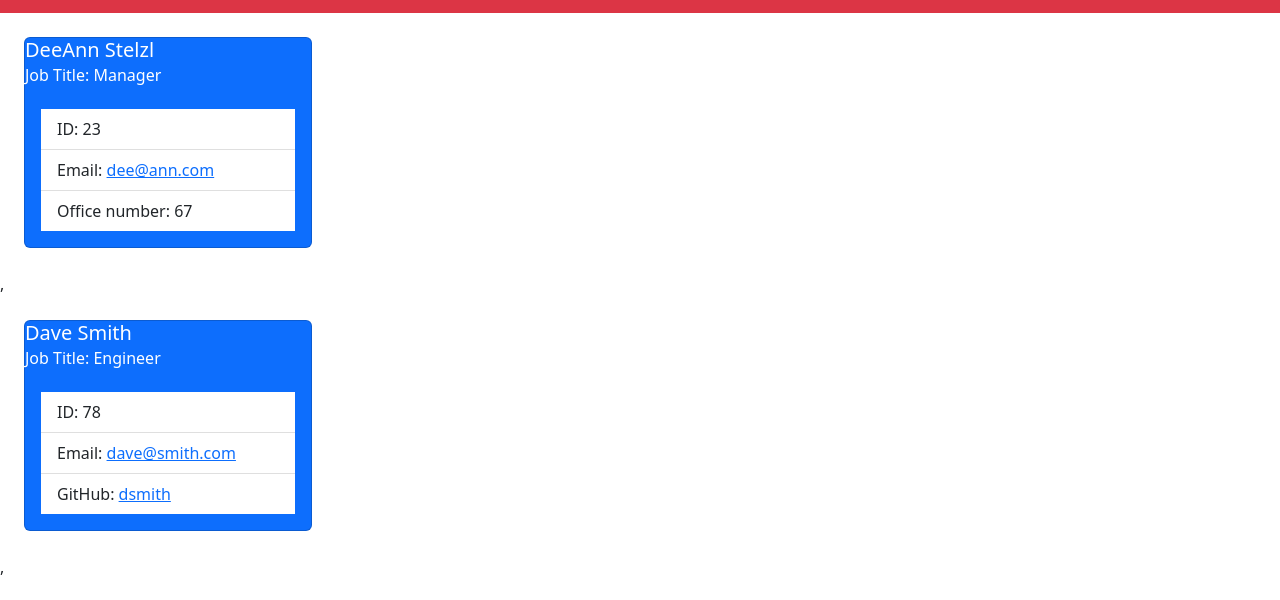
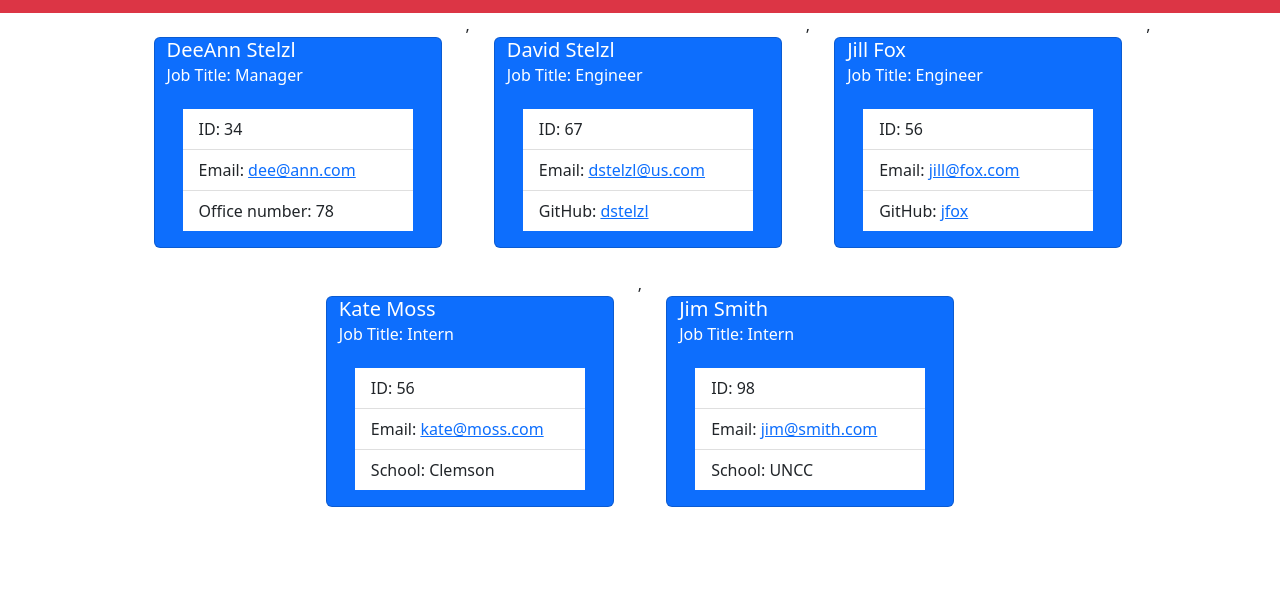
Before and after one commit to dstelzl/team-profile-generator, a website: page dist/team.html in a window 1280 px wide. Shown: the part 123-723 px from the top of the page. Drawn offline with nearby package versions, Linux system fonts and the light colour scheme.

Commit message:
formatted row in html and completed README

```diff
--- a/dist/team.html
+++ b/dist/team.html
@@ -14,7 +14,8 @@
         <h1>My Team</h1>
     </div>
     </div>
-            <main>
+            <main class = "d-flex">
+            <section class = "row justify-content-center">
                 <div class="card text-bg-primary m-4" style="width: 18rem;">
 
         <h5 class="card-title">DeeAnn Stelzl</h5>
@@ -23,22 +24,22 @@
         <div class="card-body">
 
         <ul class="list-group list-group-flush">
-          <li class="list-group-item">ID: 23</li>
+          <li class="list-group-item">ID: 34</li>
           <li class="list-group-item">Email: <a href="mailto:dee@ann.com">dee@ann.com</a></li>
-          <li class="list-group-item">Office number: 67</li>
+          <li class="list-group-item">Office number: 78</li>
         </ul>
       </div>
     </div>,
         <div class="card text-bg-primary m-4" style="width: 18rem;">
 
-        <h5 class="card-title">Dave Smith</h5>
+        <h5 class="card-title">David Stelzl</h5>
         <h6 class="card-subtitle mb-2">Job Title: Engineer</h6>
         <div class="card-body">
 
         <ul class="list-group list-group-flush">
-          <li class="list-group-item">ID: 78</li>
-          <li class="list-group-item">Email: <a href="mailto:dave@smith.com">dave@smith.com</a></li>
-          <li class="list-group-item">GitHub: <a href="https://github.com/dsmith">dsmith</a></li>
+          <li class="list-group-item">ID: 67</li>
+          <li class="list-group-item">Email: <a href="mailto:dstelzl@us.com">dstelzl@us.com</a></li>
+          <li class="list-group-item">GitHub: <a href="https://github.com/dstelzl">dstelzl</a></li>
         </ul>
       </div>
     </div>
@@ -50,7 +51,7 @@
         <div class="card-body">
 
         <ul class="list-group list-group-flush">
-          <li class="list-group-item">ID: 678</li>
+          <li class="list-group-item">ID: 56</li>
           <li class="list-group-item">Email: <a href="mailto:jill@fox.com">jill@fox.com</a></li>
           <li class="list-group-item">GitHub: <a href="https://github.com/jfox">jfox</a></li>
         </ul>
@@ -59,13 +60,13 @@
         ,
         <div class="card text-bg-primary m-4" style="width: 18rem;">
 
-        <h5 class="card-title">Sarah Parker</h5>
+        <h5 class="card-title">Kate Moss</h5>
         <h6 class="card-subtitle mb-2">Job Title: Intern</h6>
         <div class="card-body">
 
         <ul class="list-group list-group-flush">
-          <li class="list-group-item">ID: 78</li>
-          <li class="list-group-item">Email: <a href="mailto:sarah@parker.com">sarah@parker.com</a></li>
+          <li class="list-group-item">ID: 56</li>
+          <li class="list-group-item">Email: <a href="mailto:kate@moss.com">kate@moss.com</a></li>
           <li class="list-group-item">School: Clemson</li>
         </ul>
       </div>
@@ -73,18 +74,19 @@
         ,
         <div class="card text-bg-primary m-4" style="width: 18rem;">
 
-        <h5 class="card-title">Tom Jones</h5>
+        <h5 class="card-title">Jim Smith</h5>
         <h6 class="card-subtitle mb-2">Job Title: Intern</h6>
         <div class="card-body">
 
         <ul class="list-group list-group-flush">
-          <li class="list-group-item">ID: 567</li>
-          <li class="list-group-item">Email: <a href="mailto:tom@jones.com">tom@jones.com</a></li>
+          <li class="list-group-item">ID: 98</li>
+          <li class="list-group-item">Email: <a href="mailto:jim@smith.com">jim@smith.com</a></li>
           <li class="list-group-item">School: UNCC</li>
         </ul>
       </div>
     </div>
 
-            </main>
+            </section>
+                </main>
         </body>
     </html>
```
Also changed, not shown: README.md, assets/TeamProfileGenScreenshot.jpg (added).
